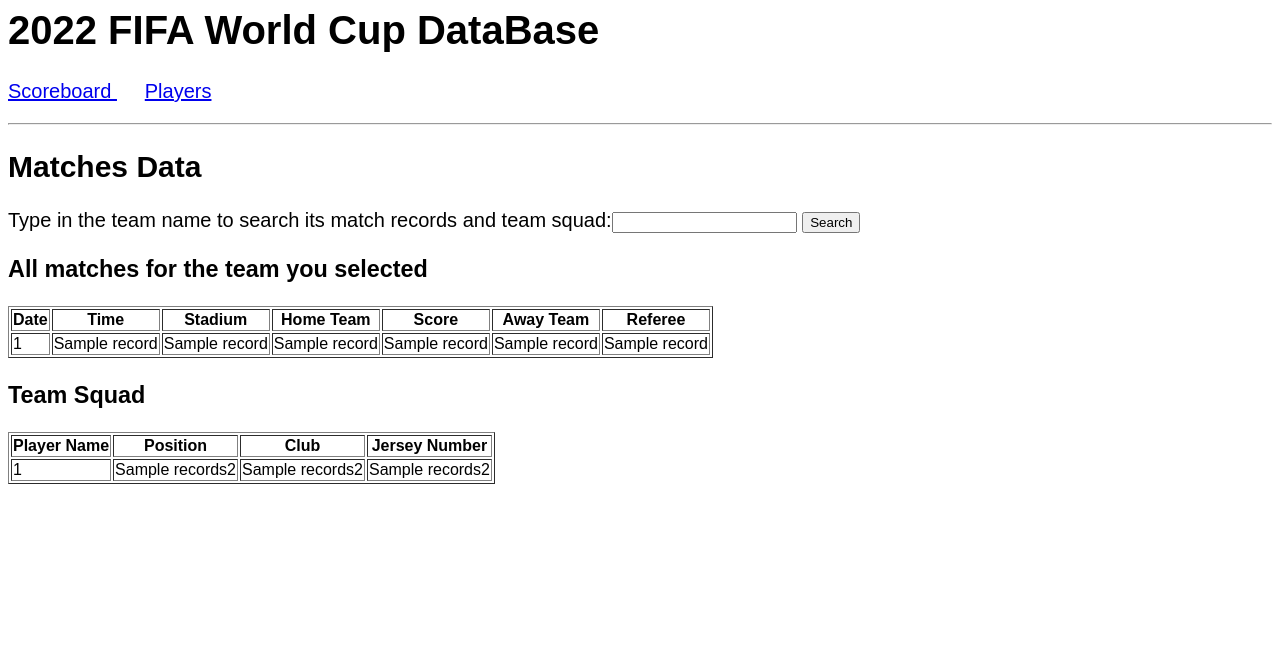
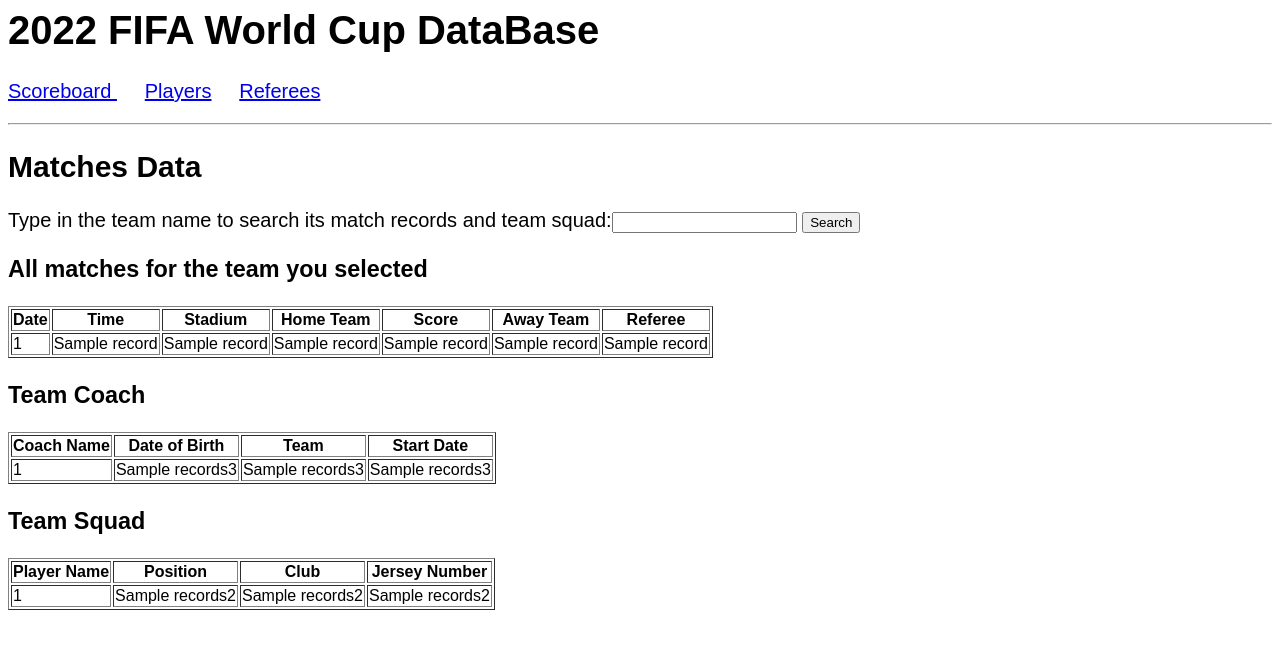
Before and after one commit to Jiahao-B-Lai/w4111-proj-WorldCup-DB, a Flask app: template templates/teams.html in a window 1280 px wide. Shown: the top 649 px of the page. Run offline with Flask 3, Linux system fonts and the light colour scheme; the template is opened without the code that fills it: most values are stand-ins (such as "Sample title", 1, 10 or a date in 2020); parts of the project's set-up code (start-up, migrations or seed data) failed here and were passed over.

Commit message:
Add Referee List Page; Add Coach info in Teams Page

```diff
--- a/server.py
+++ b/server.py
@@ -209,8 +209,8 @@ def referees():
         cursor = g.conn.execute(text(select_query))
         all_referees = cursor.fetchall()
         cursor.close()
-        context = dict(all_players_data=all_referees)
-        return render_template("referees.html", **context)
+        context = dict(all_referees_data=all_referees)
+        return render_template("referee.html", **context)
 
 #
 # This is for players data
@@ -277,7 +277,15 @@ def searchmatches():
             team_makeup.append(player)
         cursor.close()
         context2 = dict(data2 = team_makeup)
-        return render_template("teams.html",**context1, **context2)
+
+        select_query3 = "SELECT c.full_name,c.date_of_birth, t.team_name ,c.start_date from coaches as c join teams as t on c.team_id = t.team_id where lower(t.team_name) like lower((:search_team_name))"
+        cursor = g.conn.execute(text(select_query3),params)
+        team_coach = []
+        for coach in cursor:
+            team_coach.append(coach)
+        cursor.close()
+        context3 = dict(data3 = team_coach)
+        return render_template("teams.html",**context1, **context2, **context3)
 #-------------------------------------------------------------------------------
 
 #-------------------------------------------------------------------------------
--- a/templates/index.html
+++ b/templates/index.html
@@ -9,7 +9,7 @@
 
 <body>
   <h1>2022 FIFA World Cup DataBase</h1>
-  <p><a href="teams"> Teams </a>&nbsp;&nbsp;&nbsp;&nbsp; <a href="players"> Players </a></p>
+  <p><a href="teams"> Teams </a>&nbsp;&nbsp;&nbsp;&nbsp; <a href="players"> Players</a>&nbsp;&nbsp;&nbsp;&nbsp; <a href="referees"> Referees</a></p>
   <!-- <p><a href="matches">Go to Players data page</a></p> -->
   <hr>
   <h2>Scoreboard of Group Stage</h2>
--- a/templates/players.html
+++ b/templates/players.html
@@ -9,7 +9,7 @@
 
 <body>
   <h1>2022 FIFA World Cup DataBase</h1>
-  <p><a href="/">Scoreboard </a>&nbsp;&nbsp;&nbsp;&nbsp;<a href="teams"> Teams</a></p>
+  <p><a href="/">Scoreboard </a>&nbsp;&nbsp;&nbsp;&nbsp;<a href="teams"> Teams</a>&nbsp;&nbsp;&nbsp;&nbsp; <a href="referees"> Referees</a></p>
   <hr>
   <h2>Players Data</h2>
 
--- a/templates/teams.html
+++ b/templates/teams.html
@@ -9,7 +9,7 @@
 
 <body>
   <h1>2022 FIFA World Cup DataBase</h1>
-  <p><a href="/">Scoreboard </a>&nbsp;&nbsp;&nbsp;&nbsp; <a href="players"> Players</a></p>
+  <p><a href="/">Scoreboard </a>&nbsp;&nbsp;&nbsp;&nbsp; <a href="players"> Players</a>&nbsp;&nbsp;&nbsp;&nbsp; <a href="referees"> Referees</a></p>
   <hr>
   <h2>Matches Data</h2>
 
@@ -49,6 +49,32 @@
 </div>
 {% endif %}
 
+{% if data3%}
+<div>
+<h3>Team Coach</h3>
+<table border="1">
+<thead>
+  <tr>
+    <th>Coach Name</th>
+    <th>Date of Birth</th>
+    <th>Team</th>
+    <th>Start Date</th>
+  </tr>
+</thead>
+<tbody>
+  {% for records3 in data3 %}
+    <tr>
+      <td>{{ records3[0] }}</td>
+      <td>{{ records3[1] }}</td>
+      <td>{{ records3[2] }}</td>
+      <td>{{ records3[3] }}</td>
+    </tr>
+  {% endfor %}
+</tbody>
+</table>
+</div>
+{% endif %}
+
 {% if data2%}
 <div>
 <h3>Team Squad</h3>
```
Also changed, not shown: templates/referee.html (added, +47 -0 lines).
